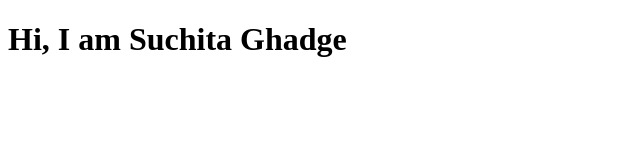
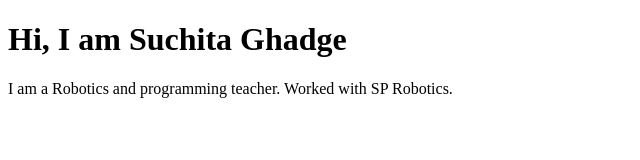
Before and after one commit to SuchitaGhadge/neogcamp-mark-4, a plain HTML site: page index.html in a window 1280 px wide. Shown: the whole page, without its empty margins (0-640 px from the left). Drawn offline with Linux system fonts and the light colour scheme.

Commit message:
Docs: added some info about me in html file

```diff
--- a/index.html
+++ b/index.html
@@ -7,5 +7,6 @@
 </head>
 <body>
     <h1>Hi, I am Suchita Ghadge</h1>
+    <p>I am a Robotics and programming teacher. Worked with SP Robotics.</p>
 </body>
 </html>
```
